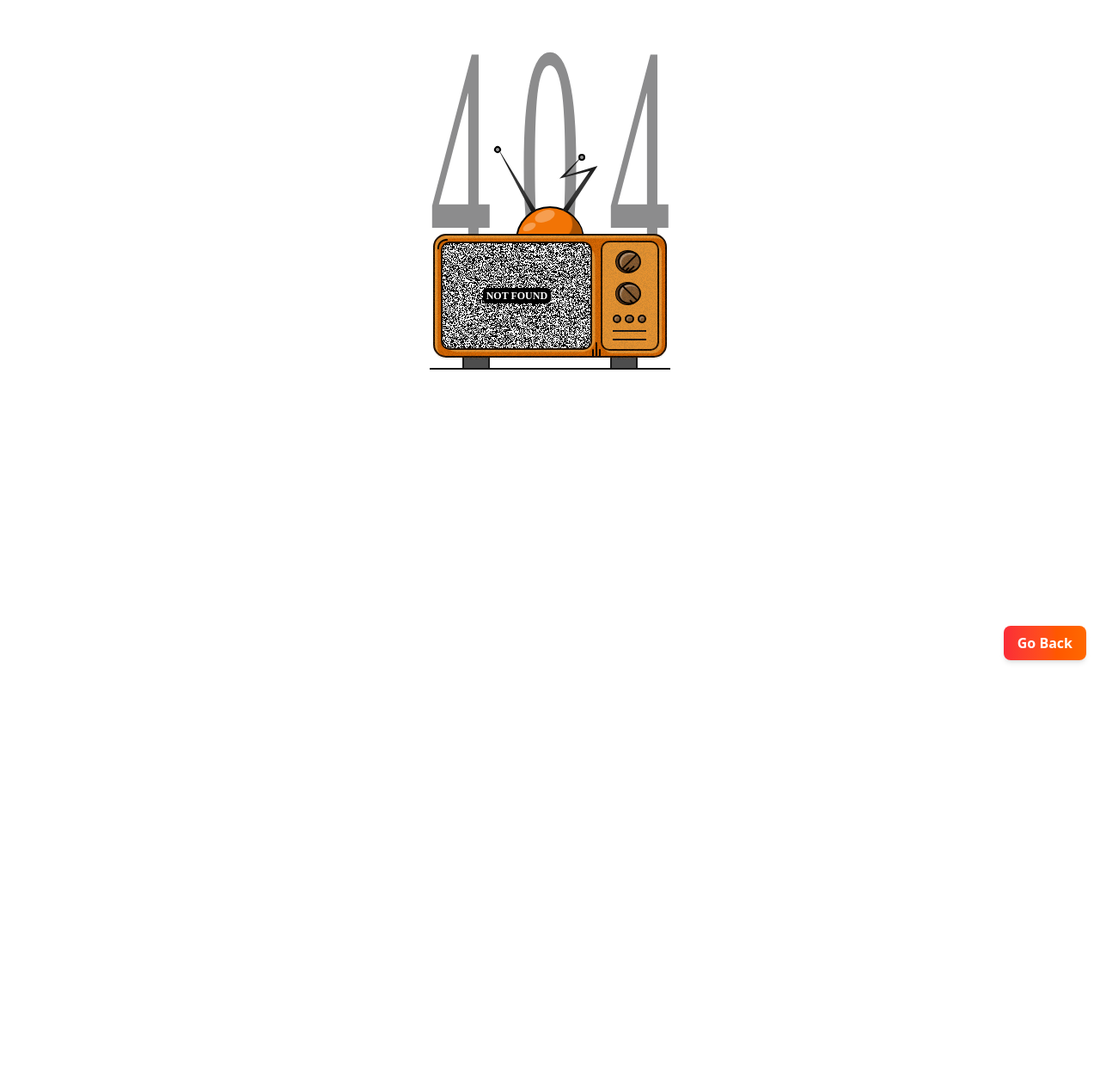
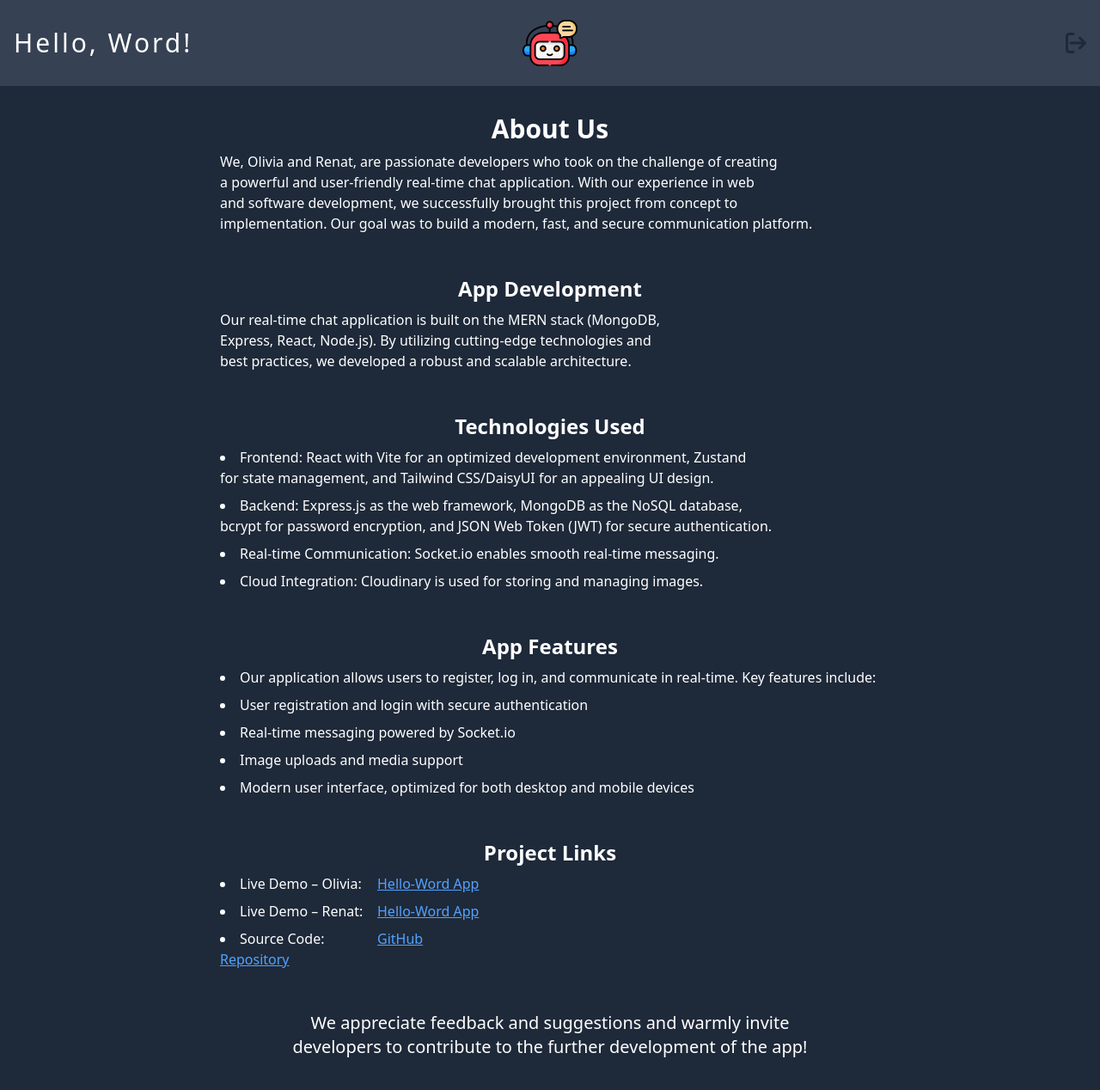
Before and after one commit to final-project-real-time-chat/realtime-chat, a React (Vite) app in the folder frontend/: page /about-us in a window 1280 px wide. Before the commit this address had no page. Shown: the top 1268 px of the page at 86% size. Before the commit the page ends 800 px from the top, so only its background shows below. Built offline with nearby package versions, Linux system fonts and the light colour scheme.

Commit message:
add AboutUs.jsx | change some styles

```diff
--- a/frontend/src/App.jsx
+++ b/frontend/src/App.jsx
@@ -12,6 +12,7 @@ import { NewPassword } from "./components/NewPassword.jsx";
 import { PageNotFound } from "./components/PageNotFound.jsx";
 import PreventZoom from "./utils/PreventZoom.js";
 import { Profile } from "./components/Profile.jsx";
+import { AboutUs } from "./components/AboutUs.jsx";
 
 function App() {
   return (
@@ -27,6 +28,7 @@ function App() {
           <Route path="/register/verify" element={<RegisterVerify />} />
           <Route path="/settings" element={<Settings />} />
           <Route path="/profile" element={<Profile />} />
+          <Route path="/about-us" element={<AboutUs />} />
 
           <Route path="/chatarea" element={<ChatArea />} />
           <Route path="/chatarea/exist" element={<ExistChatroom />} />
--- /dev/null
+++ b/frontend/src/components/AboutUs.jsx
@@ -0,0 +1,144 @@
+import { useNavigate } from "react-router-dom";
+
+import robot from "../assets/robot.png";
+
+export const AboutUs = () => {
+  const navigate = useNavigate();
+
+  return (
+    <div className="min-h-svh bg-gray-800 text-white">
+      <header className="xl:h-25 z-10 h-16 flex justify-between  items-center pl-2 sticky top-0 bg-gray-700">
+        <h1 className="flex items-center tracking-widest text-sm md:text-base xl:text-3xl ml-2">
+          Hello, Word!
+        </h1>
+        <img
+          className="h-12 absolute left-1/2 transform -translate-x-1/2 xl:h-16"
+          src={robot}
+          alt="robot"
+        />
+        <button
+          onClick={() => navigate("/chatarea")}
+          className="cursor-pointer pr-4"
+        >
+          <svg
+            className="w-6 h-6 text-gray-800 dark:text-white hover:text-gray-400 duration-200"
+            aria-hidden="true"
+            xmlns="http://www.w3.org/2000/svg"
+            fill="none"
+            viewBox="0 0 16 16"
+          >
+            <path
+              stroke="currentColor"
+              strokeLinecap="round"
+              strokeLinejoin="round"
+              strokeWidth="2"
+              d="M4 8h11m0 0-4-4m4 4-4 4m-5 3H3a2 2 0 0 1-2-2V3a2 2 0 0 1 2-2h3"
+            />
+          </svg>
+        </button>
+      </header>
+      <div className="p-8 flex flex-col items-center">
+        <div className="max-w-3xl">
+          <h1 className="text-3xl font-bold mb-2 text-center">About Us</h1>
+          <p className="mb-4 text-balance">
+            We, Olivia and Renat, are passionate developers who took on the
+            challenge of creating a powerful and user-friendly real-time chat
+            application. With our experience in web and software development, we
+            successfully brought this project from concept to implementation.
+            Our goal was to build a modern, fast, and secure communication
+            platform.
+          </p>
+          <h2 className="text-2xl font-semibold mb-2 mt-12 text-center">
+            App Development
+          </h2>
+          <p className="mb-4 text-balance">
+            Our real-time chat application is built on the MERN stack (MongoDB,
+            Express, React, Node.js). By utilizing cutting-edge technologies and
+            best practices, we developed a robust and scalable architecture.
+          </p>
+          <h2 className="text-2xl font-semibold mb-2 mt-12 text-center">
+            Technologies Used
+          </h2>
+          <ul className="list-disc list-inside mb-4">
+            <li className="mb-2 text-balance">
+              Frontend: React with Vite for an optimized development
+              environment, Zustand for state management, and Tailwind
+              CSS/DaisyUI for an appealing UI design.
+            </li>
+            <li className="mb-2 text-balance">
+              Backend: Express.js as the web framework, MongoDB as the NoSQL
+              database, bcrypt for password encryption, and JSON Web Token (JWT)
+              for secure authentication.
+            </li>
+            <li className="mb-2 text-balance">
+              Real-time Communication: Socket.io enables smooth real-time
+              messaging.
+            </li>
+            <li className="mb-2 text-balance">
+              Cloud Integration: Cloudinary is used for storing and managing
+              images.
+            </li>
+          </ul>
+          <h2 className="text-2xl font-semibold mb-2 mt-12 text-center">
+            App Features
+          </h2>
+          <ul className="list-disc list-inside mb-4">
+            <li className="mb-2 text-balance">
+              Our application allows users to register, log in, and communicate
+              in real-time. Key features include:
+            </li>
+            <li className="mb-2 text-balance">
+              User registration and login with secure authentication
+            </li>
+            <li className="mb-2 text-balance">
+              Real-time messaging powered by Socket.io
+            </li>
+            <li className="mb-2 text-balance">
+              Image uploads and media support
+            </li>
+            <li className="mb-2 text-balance">
+              Modern user interface, optimized for both desktop and mobile
+              devices
+            </li>
+          </ul>
+          <h2 className="text-2xl font-semibold mb-2 mt-12 text-center">
+            Project Links
+          </h2>
+          <ul className="list-disc list-inside mb-4">
+            <li className="mb-2  w-80">
+              <span className="inline-block w-40">Live Demo – Olivia:</span>
+              <a
+                href="https://hello-word-6z2bg.ondigitalocean.app/"
+                className="text-blue-400 underline"
+              >
+                Hello-Word App
+              </a>
+            </li>
+            <li className="mb-2 w-80">
+              <span className="inline-block w-40">Live Demo – Renat:</span>
+              <a
+                href="https://hello-word.khambazarov.dev/"
+                className="text-blue-400 underline"
+              >
+                Hello-Word App
+              </a>
+            </li>
+            <li className="mb-2 w-80">
+              <span className="inline-block w-40">Source Code:</span>
+              <a
+                href="https://github.com/final-project-real-time-chat/realtime-chat"
+                className="text-blue-400 underline"
+              >
+                GitHub Repository
+              </a>
+            </li>
+          </ul>
+          <h3 className="my-12 text-xl text-center text-balance">
+            We appreciate feedback and suggestions and warmly invite developers
+            to contribute to the further development of the app!
+          </h3>
+        </div>
+      </div>
+    </div>
+  );
+};
--- a/frontend/src/components/ChatArea.jsx
+++ b/frontend/src/components/ChatArea.jsx
@@ -147,26 +147,19 @@ export const ChatArea = () => {
               >
                 Settings
               </li>
-              <li
+              {/* <li
                 className="hover:bg-gray-600 cursor-pointer text-white  font-extrabold  duration-300  px-3 py-1 md:px-8 text-nowrap"
                 // onClick={() => navigate(`/`)}
               >
                 Delete Chat
-              </li>
-              {/* <li
+              </li> */}
+               <li
                 className="hover:bg-gray-600 cursor-pointer text-white
                 duration-300 text-xs  px-3 py-1 md:px-8 text-nowrap"
-                // onClick={() => navigate(`/`)}
+                onClick={() => navigate(`/about-us`)}
               >
                 About us
               </li>
-              <li
-                className="hover:bg-gray-600 cursor-pointer text-white
-                duration-300 text-xs  px-3 py-1 md:px-8 text-nowrap"
-                // onClick={() => navigate(`/`)}
-              >
-                Legal
-              </li> */}
               <li
                 className="hover:bg-gray-600 rounded-bl-2xl cursor-pointer text-red-600 font-extrabold  duration-300 px-3 py-1 md:px-8 outline-none"
                 onClick={() => logoutMutation.mutate()}
--- a/frontend/src/components/Settings.jsx
+++ b/frontend/src/components/Settings.jsx
@@ -239,7 +239,7 @@ export const Settings = () => {
       </main>
 
       {show && (
-        <div className="fixed top-4 left-1/2 transform -translate-x-1/2 bg-red-600 text-white px-4 py-2 rounded-lg shadow-lg flex items-center space-x-4">
+        <div className="fixed top-16 left-1/2 transform -translate-x-1/2 bg-red-600 text-white px-4 py-2 rounded-lg shadow-lg flex flex-col gap-2 text-center xl:top-25">
           <span>Do you really want to delete your account?</span>
           <button
             onClick={() => deleteAccountMutation.mutate()}
```
